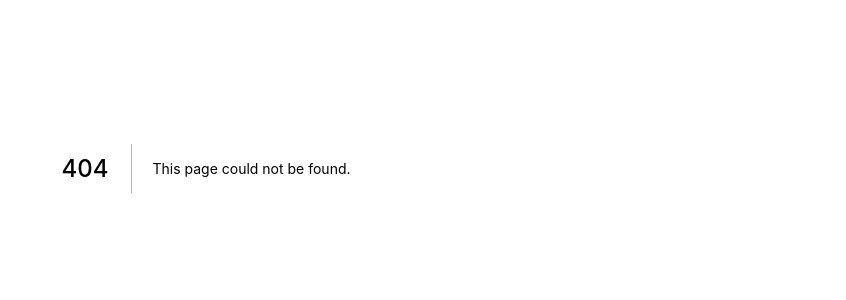
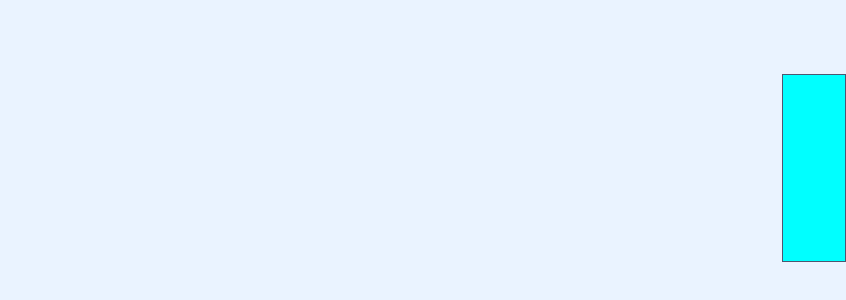
Before and after one commit to catsky/daily_css, a Next.js app: page /23fixedside in a window 1280 px wide. Before the commit this address had no page. Shown: the part 232-532 px from the top of the page, without its empty margins (434-1280 px from the left). Built offline with nearby package versions, Linux system fonts and the light colour scheme.

Commit message:
23 fixed side

```diff
--- /dev/null
+++ b/pages/23fixedside.js
@@ -0,0 +1,11 @@
+import React from 'react';
+import Image from 'next/image';
+import styles from '../styles/23fixedside.module.css';
+
+export default function ArrowButton() {
+  return (
+    <div>
+      <div className={styles.container}></div>
+    </div>
+  );
+}
--- /dev/null
+++ b/styles/23fixedside.module.css
@@ -0,0 +1,10 @@
+.container {
+  position: fixed;
+  right: 0px;
+  width: 64px;
+  height: 188px;
+  background-color: aqua;
+  border: 1px solid;
+  top: 50%;
+  transform: translateY(-50%);
+}
```
